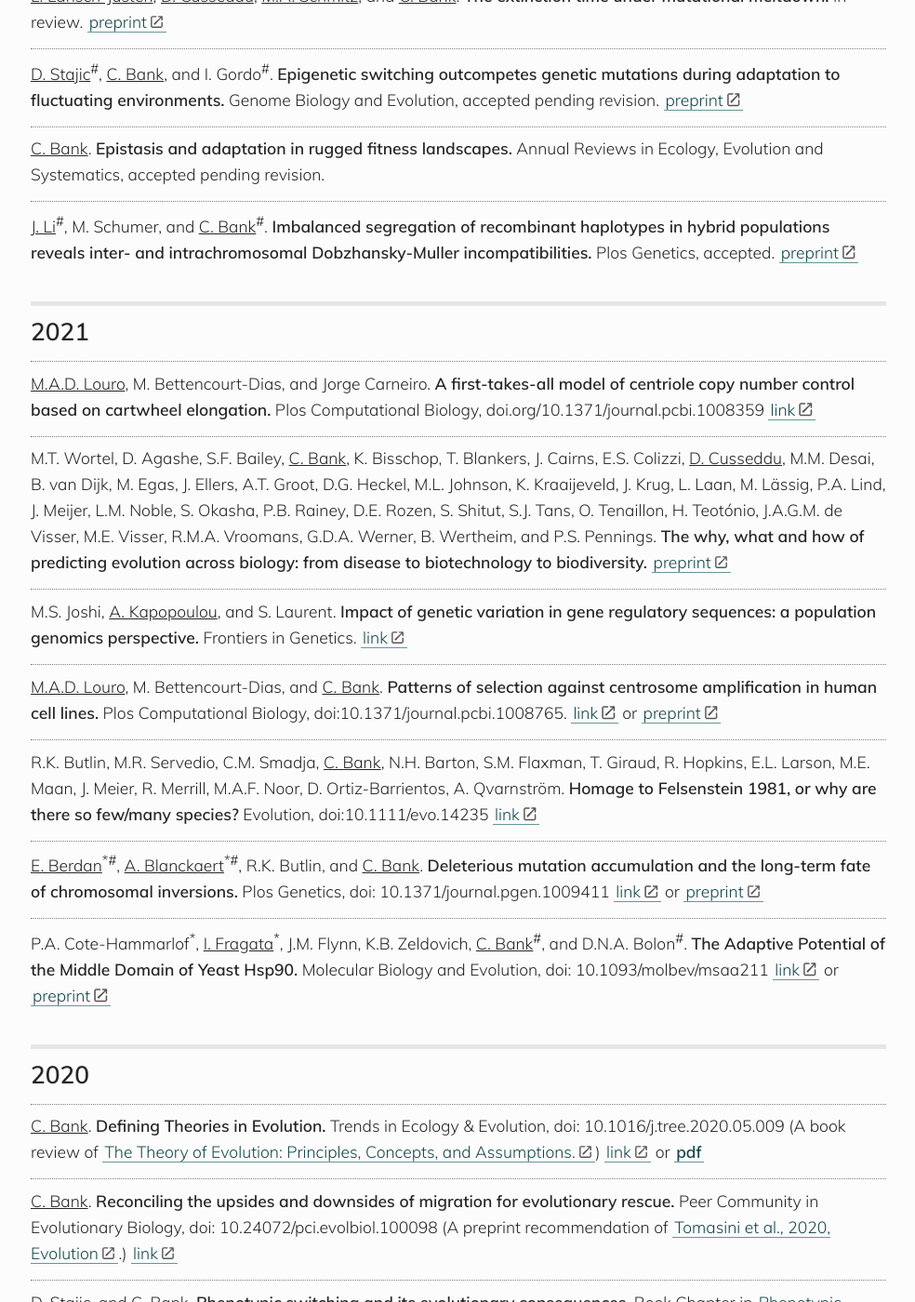
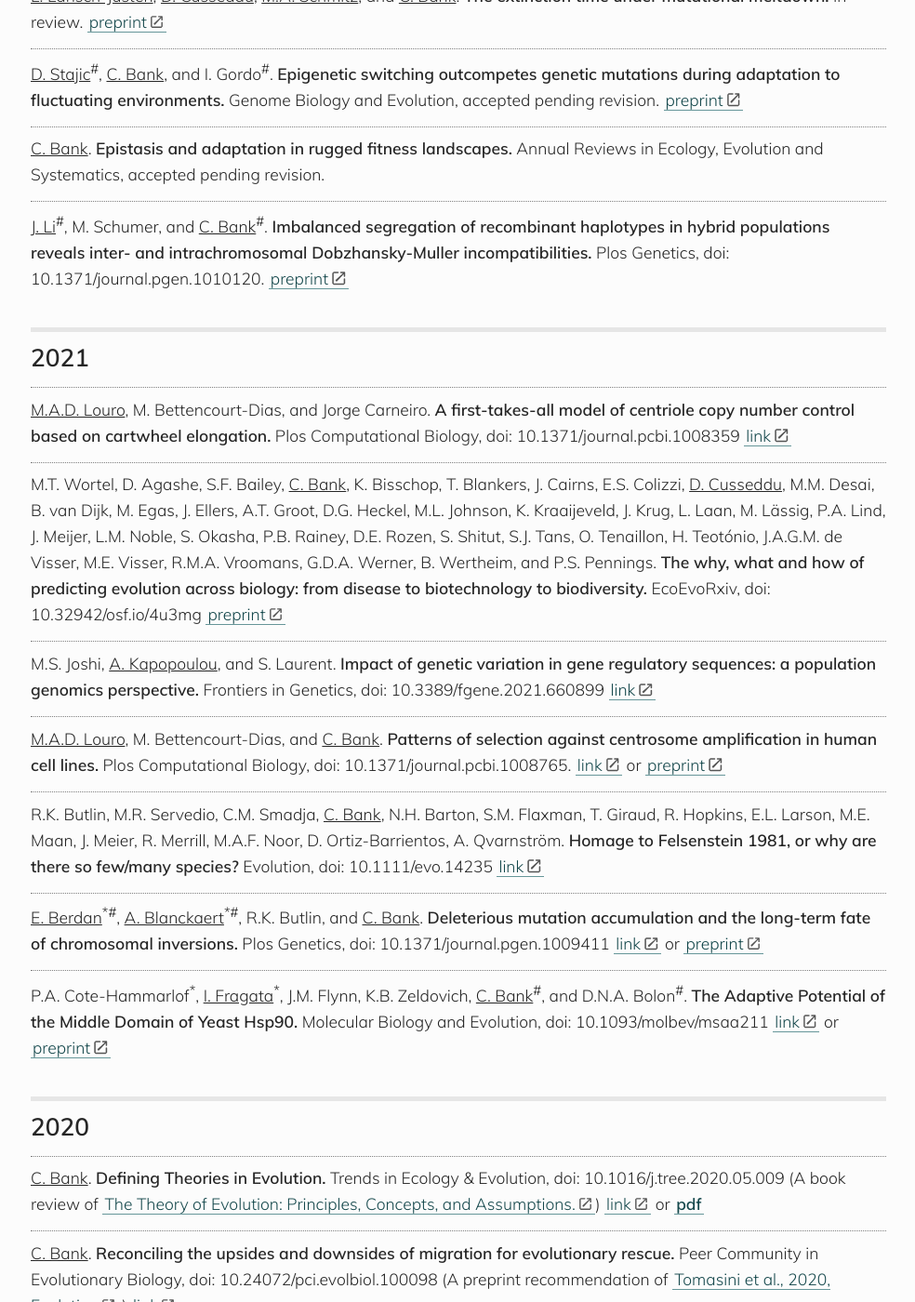
Before and after one commit to banklab/banklab.github.io, a Jekyll site: the page built from publications.md, in a window 1280 px wide and 1400 px high, scrolled down 695 px. Shown: the whole window at 93% size, without its empty margins (147-1131 px from the left). Built offline with Jekyll 4.4.1, drawn with Linux system fonts in a browser that asks for light colours; some web fonts are replaced.

Commit message:
Update publications.md
Added plosgen doi

```diff
--- a/publications.md
+++ b/publications.md
@@ -27,19 +27,19 @@ https://kramdown.gettalong.org/syntax.html#html-blocks
 
 <u>C. Bank</u>. **Epistasis and adaptation in rugged fitness landscapes.** Annual Reviews in Ecology, Evolution and Systematics, accepted pending revision.
 
-<u>J. Li</u><sup>#</sup>, M. Schumer, and <u>C. Bank</u><sup>#</sup>. **Imbalanced segregation of recombinant haplotypes in hybrid populations reveals inter- and intrachromosomal Dobzhansky-Muller incompatibilities.** Plos Genetics, accepted. [preprint](https://www.biorxiv.org/content/10.1101/2021.08.04.454891v1)
+<u>J. Li</u><sup>#</sup>, M. Schumer, and <u>C. Bank</u><sup>#</sup>. **Imbalanced segregation of recombinant haplotypes in hybrid populations reveals inter- and intrachromosomal Dobzhansky-Muller incompatibilities.** Plos Genetics, doi: 10.1371/journal.pgen.1010120. [preprint](https://www.biorxiv.org/content/10.1101/2021.08.04.454891v1)
 
 ## 2021
 
-<u>M.A.D. Louro</u>, M. Bettencourt-Dias, and Jorge Carneiro. **A first-takes-all model of centriole copy number control based on cartwheel elongation.** Plos Computational Biology, doi.org/10.1371/journal.pcbi.1008359 [link](https://journals.plos.org/ploscompbiol/article?id=10.1371/journal.pcbi.1008359)
+<u>M.A.D. Louro</u>, M. Bettencourt-Dias, and Jorge Carneiro. **A first-takes-all model of centriole copy number control based on cartwheel elongation.** Plos Computational Biology, doi: 10.1371/journal.pcbi.1008359 [link](https://journals.plos.org/ploscompbiol/article?id=10.1371/journal.pcbi.1008359)
 
-M.T. Wortel, D. Agashe, S.F. Bailey, <u>C. Bank</u>, K. Bisschop, T. Blankers, J. Cairns, E.S. Colizzi, <u>D. Cusseddu</u>, M.M. Desai, B. van Dijk, M. Egas, J. Ellers, A.T. Groot, D.G. Heckel, M.L. Johnson, K. Kraaijeveld, J. Krug, L. Laan, M. Lässig, P.A. Lind, J. Meijer, L.M. Noble, S. Okasha, P.B. Rainey, D.E. Rozen, S. Shitut, S.J. Tans, O. Tenaillon, H. Teotónio, J.A.G.M. de Visser, M.E. Visser, R.M.A. Vroomans, G.D.A. Werner, B. Wertheim, and P.S. Pennings. **The why, what and how of predicting evolution across biology: from disease to biotechnology to biodiversity.** [preprint](https://ecoevorxiv.org/4u3mg/)
+M.T. Wortel, D. Agashe, S.F. Bailey, <u>C. Bank</u>, K. Bisschop, T. Blankers, J. Cairns, E.S. Colizzi, <u>D. Cusseddu</u>, M.M. Desai, B. van Dijk, M. Egas, J. Ellers, A.T. Groot, D.G. Heckel, M.L. Johnson, K. Kraaijeveld, J. Krug, L. Laan, M. Lässig, P.A. Lind, J. Meijer, L.M. Noble, S. Okasha, P.B. Rainey, D.E. Rozen, S. Shitut, S.J. Tans, O. Tenaillon, H. Teotónio, J.A.G.M. de Visser, M.E. Visser, R.M.A. Vroomans, G.D.A. Werner, B. Wertheim, and P.S. Pennings. **The why, what and how of predicting evolution across biology: from disease to biotechnology to biodiversity.** EcoEvoRxiv, doi: 10.32942/osf.io/4u3mg [preprint](https://ecoevorxiv.org/4u3mg/)
 
-M.S. Joshi, <u>A. Kapopoulou</u>, and S. Laurent. **Impact of genetic variation in gene regulatory sequences: a population genomics perspective.** Frontiers in Genetics. [link](https://doi.org/10.3389/fgene.2021.660899)
+M.S. Joshi, <u>A. Kapopoulou</u>, and S. Laurent. **Impact of genetic variation in gene regulatory sequences: a population genomics perspective.** Frontiers in Genetics, doi: 10.3389/fgene.2021.660899 [link](https://doi.org/10.3389/fgene.2021.660899)
 
-<u>M.A.D. Louro</u>, M. Bettencourt-Dias, and <u>C. Bank</u>. **Patterns of selection against centrosome amplification in human cell lines.** Plos Computational Biology, doi:10.1371/journal.pcbi.1008765. [link](https://journals.plos.org/ploscompbiol/article?id=10.1371/journal.pcbi.1008765) or [preprint](https://doi.org/10.1101/2020.01.24.918615)
+<u>M.A.D. Louro</u>, M. Bettencourt-Dias, and <u>C. Bank</u>. **Patterns of selection against centrosome amplification in human cell lines.** Plos Computational Biology, doi: 10.1371/journal.pcbi.1008765. [link](https://journals.plos.org/ploscompbiol/article?id=10.1371/journal.pcbi.1008765) or [preprint](https://doi.org/10.1101/2020.01.24.918615)
 
-R.K. Butlin, M.R. Servedio, C.M. Smadja, <u>C. Bank</u>,  N.H. Barton,  S.M. Flaxman, T. Giraud, R. Hopkins, E.L. Larson, M.E. Maan, J. Meier, R. Merrill, M.A.F. Noor, D. Ortiz‐Barrientos, A. Qvarnström. **Homage to Felsenstein 1981, or why are there so few/many species?** Evolution, doi:10.1111/evo.14235 [link](https://doi.org/10.1111/evo.14235)
+R.K. Butlin, M.R. Servedio, C.M. Smadja, <u>C. Bank</u>,  N.H. Barton,  S.M. Flaxman, T. Giraud, R. Hopkins, E.L. Larson, M.E. Maan, J. Meier, R. Merrill, M.A.F. Noor, D. Ortiz‐Barrientos, A. Qvarnström. **Homage to Felsenstein 1981, or why are there so few/many species?** Evolution, doi: 10.1111/evo.14235 [link](https://doi.org/10.1111/evo.14235)
 
 <u>E. Berdan</u><sup>*#</sup>, <u>A. Blanckaert</u><sup>*#</sup>, R.K. Butlin, and <u>C. Bank</u>. **Deleterious mutation accumulation and the long-term fate of chromosomal inversions.** Plos Genetics, doi: 10.1371/journal.pgen.1009411 [link](https://doi.org/10.1371/journal.pgen.1009411) or [preprint](https://www.biorxiv.org/content/10.1101/606012v1)
 
```
